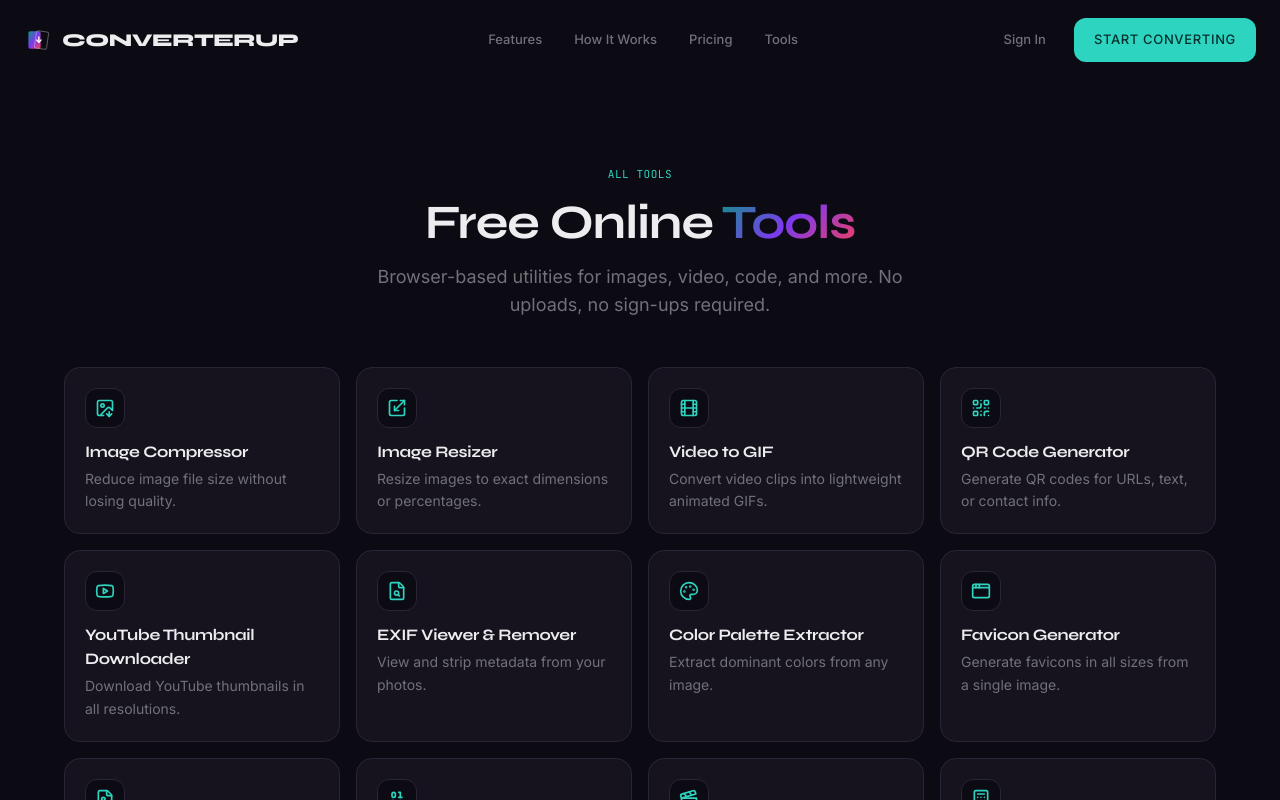
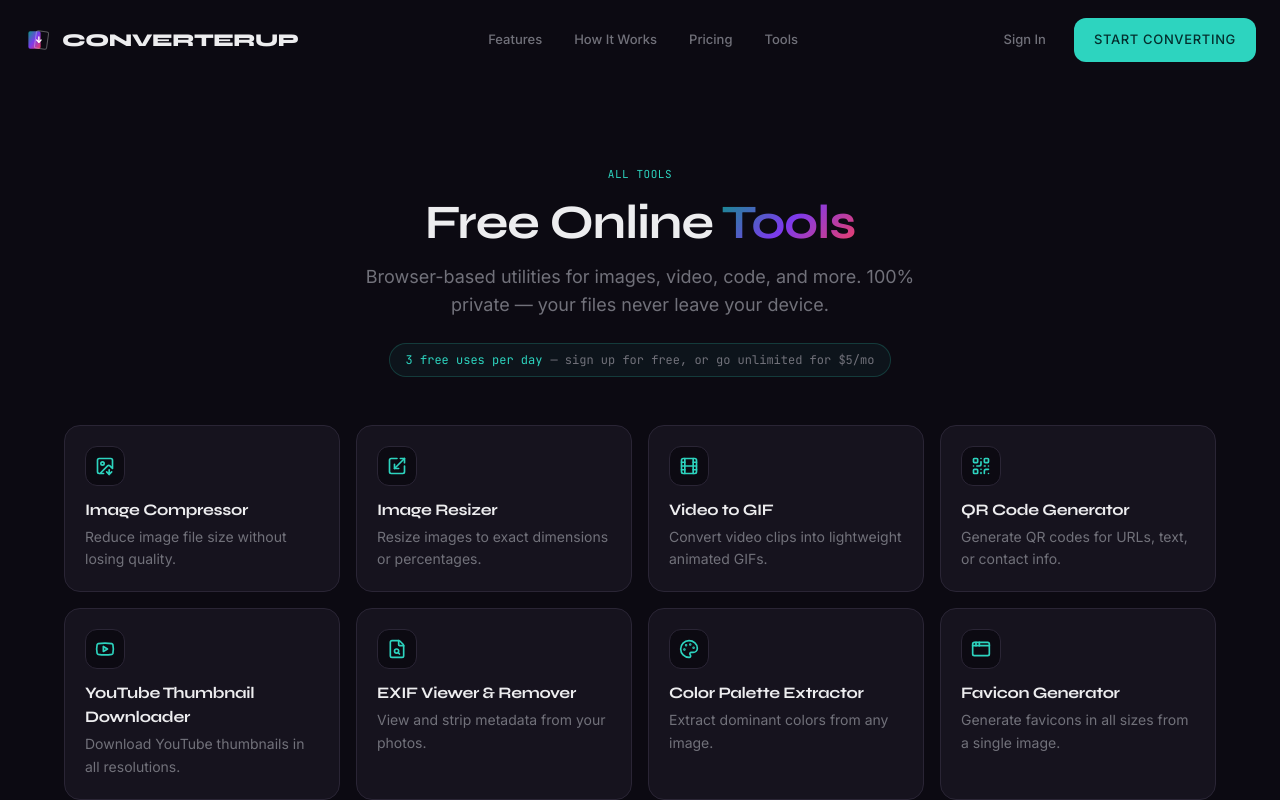
Before and after one commit to rodpru/converterup, a Next.js app: page /tools in a window 1280 px wide. Shown: the top 800 px of the page. Built offline with nearby package versions, Linux system fonts and the light colour scheme; no server answers.

Commit message:
main | Update tools index with free usage disclaimer

```diff
--- a/app/tools/page.tsx
+++ b/app/tools/page.tsx
@@ -22,14 +22,14 @@ import {
 export const metadata: Metadata = {
   title: "Free Online Tools | ConverterUp",
   description:
-    "Free browser-based tools for images, video, code, and more. No uploads, no sign-ups. Convert, compress, generate, and calculate — all client-side.",
+    "16 free browser-based tools for images, video, code, and more. 3 free uses per day. 100% private — files never leave your device.",
   alternates: {
     canonical: "https://converterup.com/tools",
   },
   openGraph: {
     title: "Free Online Tools | ConverterUp",
     description:
-      "Free browser-based tools for images, video, code, and more. No uploads, no sign-ups.",
+      "16 free browser-based tools for images, video, code, and more. 3 free uses per day.",
     url: "https://converterup.com/tools",
     siteName: "ConverterUp",
     type: "website",
@@ -38,7 +38,7 @@ export const metadata: Metadata = {
     card: "summary_large_image",
     title: "Free Online Tools | ConverterUp",
     description:
-      "Free browser-based tools for images, video, code, and more. No uploads, no sign-ups.",
+      "16 free browser-based tools for images, video, code, and more. 3 free uses per day.",
   },
 };
 
@@ -152,10 +152,18 @@ export default function ToolsPage() {
           <h1 className="text-3xl sm:text-5xl font-[Syne] font-bold text-[#EDEDEF] mb-4">
             Free Online <span className="gradient-text">Tools</span>
           </h1>
-          <p className="text-[#71717A] font-[Inter] text-base sm:text-lg max-w-xl mx-auto">
-            Browser-based utilities for images, video, code, and more. No
-            uploads, no sign-ups required.
+          <p className="text-[#71717A] font-[Inter] text-base sm:text-lg max-w-xl mx-auto mb-6">
+            Browser-based utilities for images, video, code, and more. 100%
+            private — your files never leave your device.
           </p>
+          <div className="inline-flex items-center gap-2 px-4 py-2 rounded-full border border-[#2DD4BF]/20 bg-[#2DD4BF]/5">
+            <span className="text-[#2DD4BF] font-mono text-xs">
+              3 free uses per day
+            </span>
+            <span className="text-[#71717A] font-mono text-xs">
+              — sign up for free, or go unlimited for $5/mo
+            </span>
+          </div>
         </div>
       </section>
 
```
